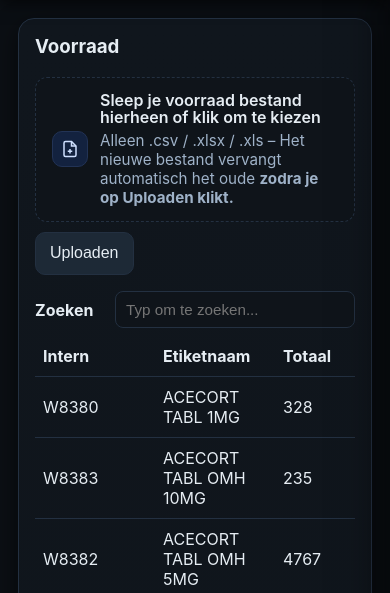
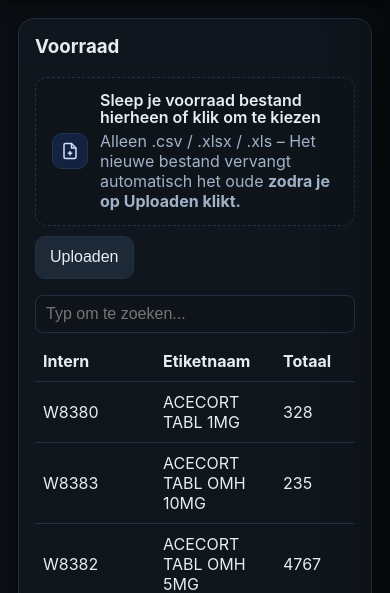
Before and after one commit to SemdeGroot/RoosterLive, a Django app: page /voorraad/ in a window 390 px wide. Shown: the part 73-666 px from the top of the page. Run offline with Django 5.2, Linux system fonts and the light colour scheme; a user stored in the database is signed in.

Commit message:
fix search bar mobile

```diff
--- a/core/static/css/base/base.css
+++ b/core/static/css/base/base.css
@@ -297,3 +297,27 @@ th,td{ border-bottom:1px solid var(--border); padding:10px 8px; text-align:left;
     }
   }
 }
+
+/* Globaal: voorkom zoom op ALLE inputs/velden op mobiel */
+@media (max-width: 900px){
+  .search-bar input,
+  .search-row input,          /* <-- toegevoegd */
+  .admin-input,
+  .admin-select,
+  .form input:not([type="file"]),
+  .form select,
+  .form textarea {
+    font-size:16px !important;
+  }
+}
+@supports (-webkit-touch-callout: none) {
+  .search-bar input,
+  .search-row input,          /* <-- toegevoegd */
+  .admin-input,
+  .admin-select,
+  .form input:not([type="file"]),
+  .form select,
+  .form textarea {
+    font-size:16px !important;
+  }
+}
--- a/core/templates/admin/admin_panel.html
+++ b/core/templates/admin/admin_panel.html
@@ -58,7 +58,7 @@
           <input type="text" id="groupSearch" placeholder="Typ om te zoeken…">
         </div>
 
-        <table class="manage-table group-table" id="groupTable" style="display:table;table-layout:fixed;width:100%;border-collapse:collapse;">
+        <table class="manage-table group-table" id="groupTable">
           <thead>
             <tr>
               <th>Groep</th>
--- a/core/templates/voorraad/index.html
+++ b/core/templates/voorraad/index.html
@@ -23,7 +23,7 @@
   }
   .dz-text { display:flex; flex-direction:column; gap:4px; }
   .dz-title { color:var(--text); font-weight:600; line-height:1.1; }
-  .dz-hint { color:var(--muted); font-size:.95em; }
+  .dz-hint { color:var(--muted); font-size:16px; }
   .file-meta { margin-top:8px; color:var(--muted); }
   .file-name { color:var(--text); font-weight:600; }
   .u-actions { display:flex; flex-wrap:wrap; gap:10px; margin-top:10px; align-items:center; }
@@ -100,7 +100,6 @@
   {% endif %}
 
   <div class="search-row">
-    <label for="medSearch"><strong>Zoeken</strong></label>
     <input id="medSearch" type="text" placeholder="Typ om te zoeken...">
   </div>
 
```
Also changed, not shown: core/static/css/admin/admin_panel.css (+22 -4 lines), core/static/css/auth/login.css (+25 -0 lines), db.sqlite3.
